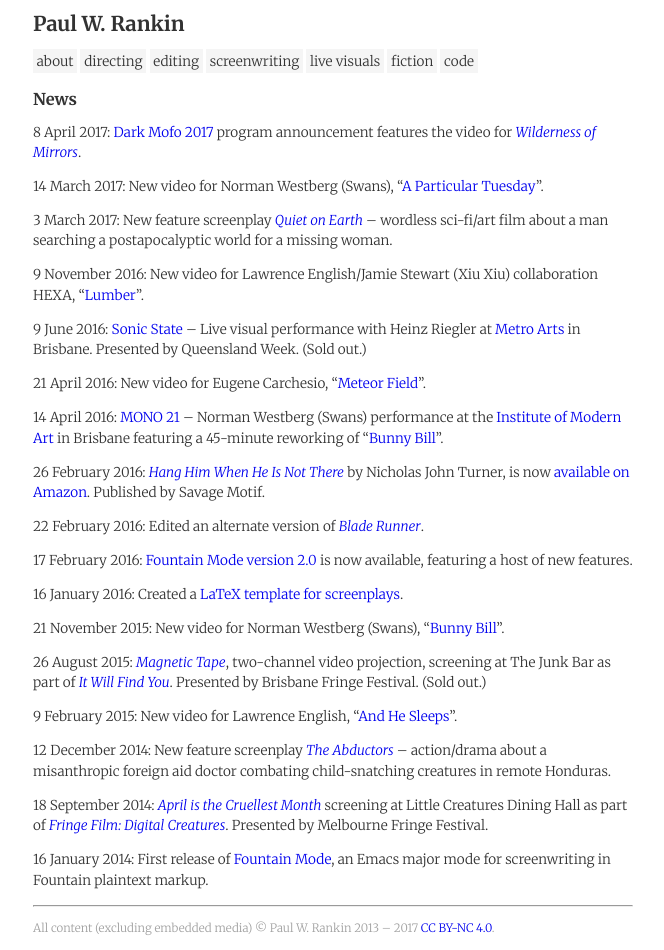
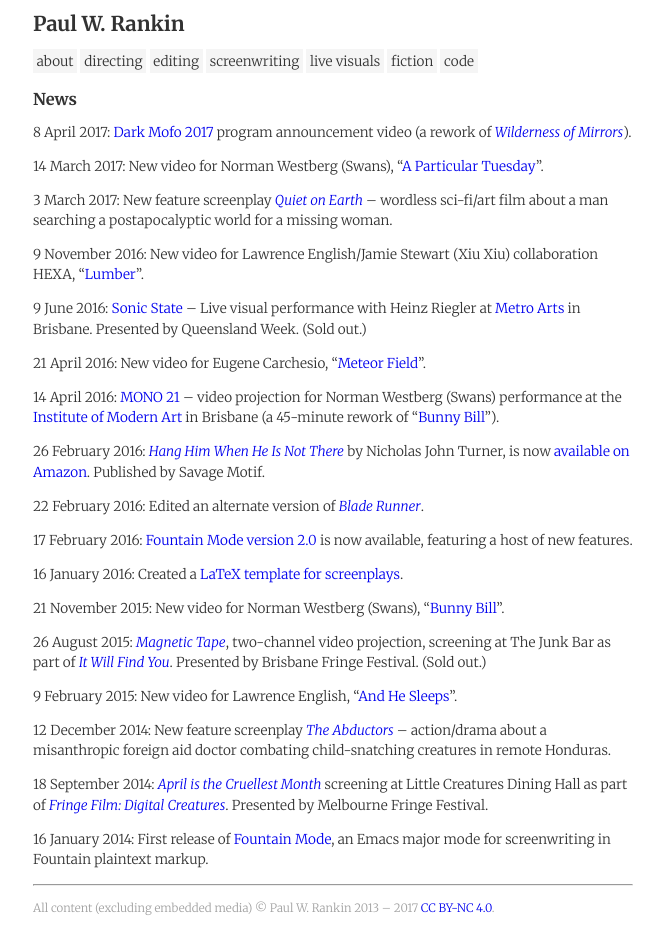
Before and after one commit to rnkn/portfolio, a Jekyll site: the page built from index.html, in a window 1280 px wide. Shown: the whole page, without its empty margins (307-971 px from the left). Built offline with Jekyll 4.4.1, drawn with Linux system fonts in a browser that asks for light colours.

Commit message:
Use parentheses for reworks

```diff
--- a/_posts/2016-04-14-mono-21.md
+++ b/_posts/2016-04-14-mono-21.md
@@ -8,9 +8,9 @@
 image: mono-21.jpg
 youtube_id: AzGA39JfX5k
 news: >-
-  [MONO 21](/mono-21/) -- Norman Westberg (Swans) performance at the
+  [MONO 21](/mono-21/) -- video projection for Norman Westberg (Swans) performance at the
   [Institute of Modern Art](http://www.ima.org.au/event/mono-21-norman-westberg/)
-  in Brisbane featuring a 45-minute reworking of "[Bunny Bill](/bunny-bill/)".
+  in Brisbane (a 45-minute rework of "[Bunny Bill](/bunny-bill/)").
 credit: >-
   Photo by Bryan Spencer
 cv:
```
Also changed, not shown: _posts/2017-04-08-dark-mofo.md (+2 -2 lines).
